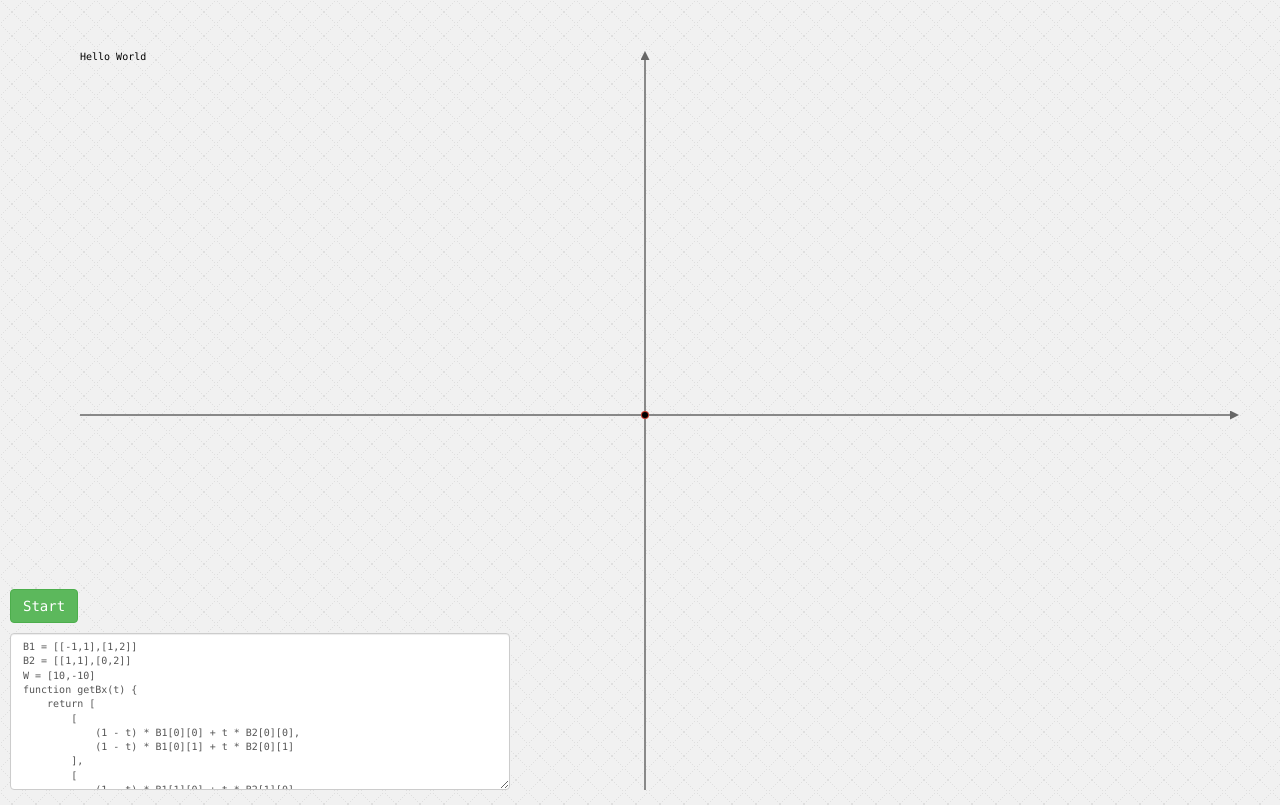
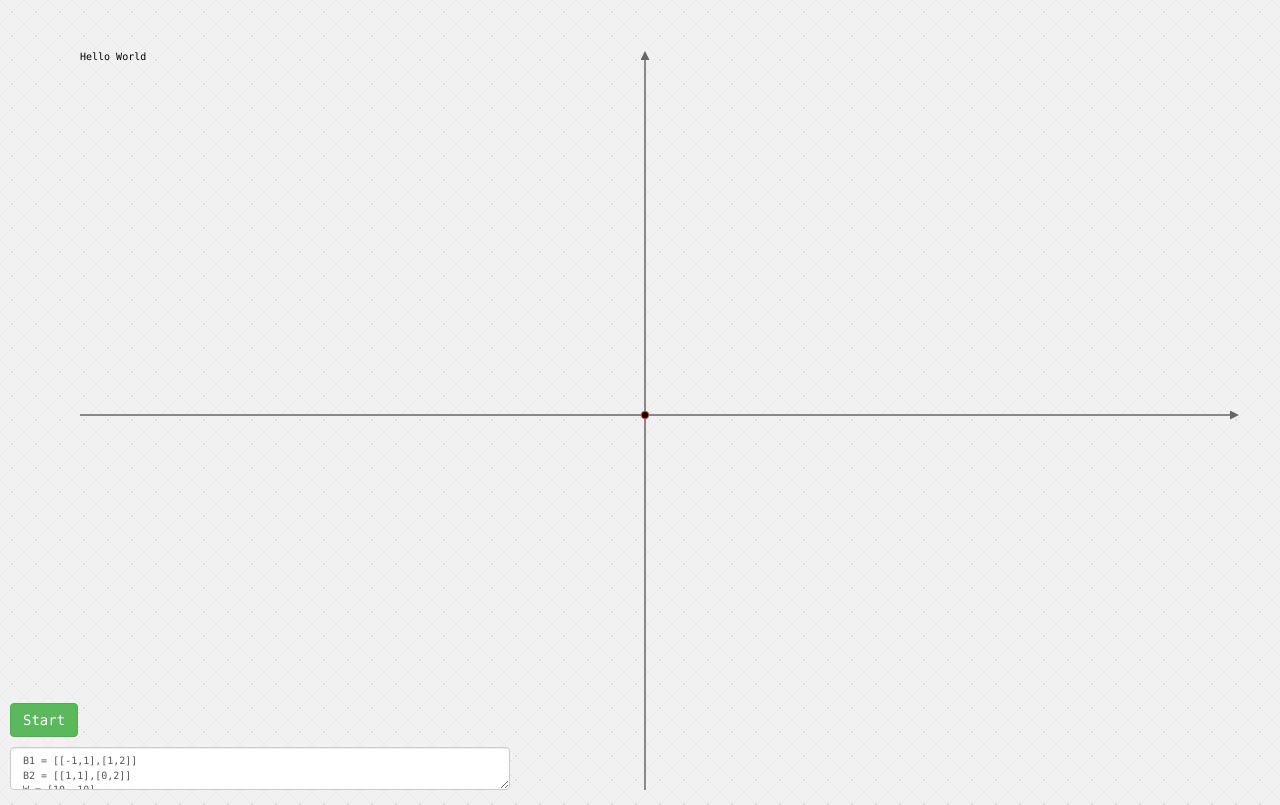
Before and after one commit to IonicaBizau/vectorial-spaces, a website: page index.html in a window 1280 px wide. Drawn offline with Linux system fonts and the light colour scheme.

```diff
--- a/index.html
+++ b/index.html
@@ -13,7 +13,7 @@
     <body>
         <div class="input-things">
             <button class="start btn btn-success">Start</button>
-            <textarea id="inputData" class="form-control" name="" cols="30" rows="10"></textarea>
+            <textarea id="inputData" class="form-control"></textarea>
         </div>
         <div class="container main-container">
             <div class="graph"></div>
```
